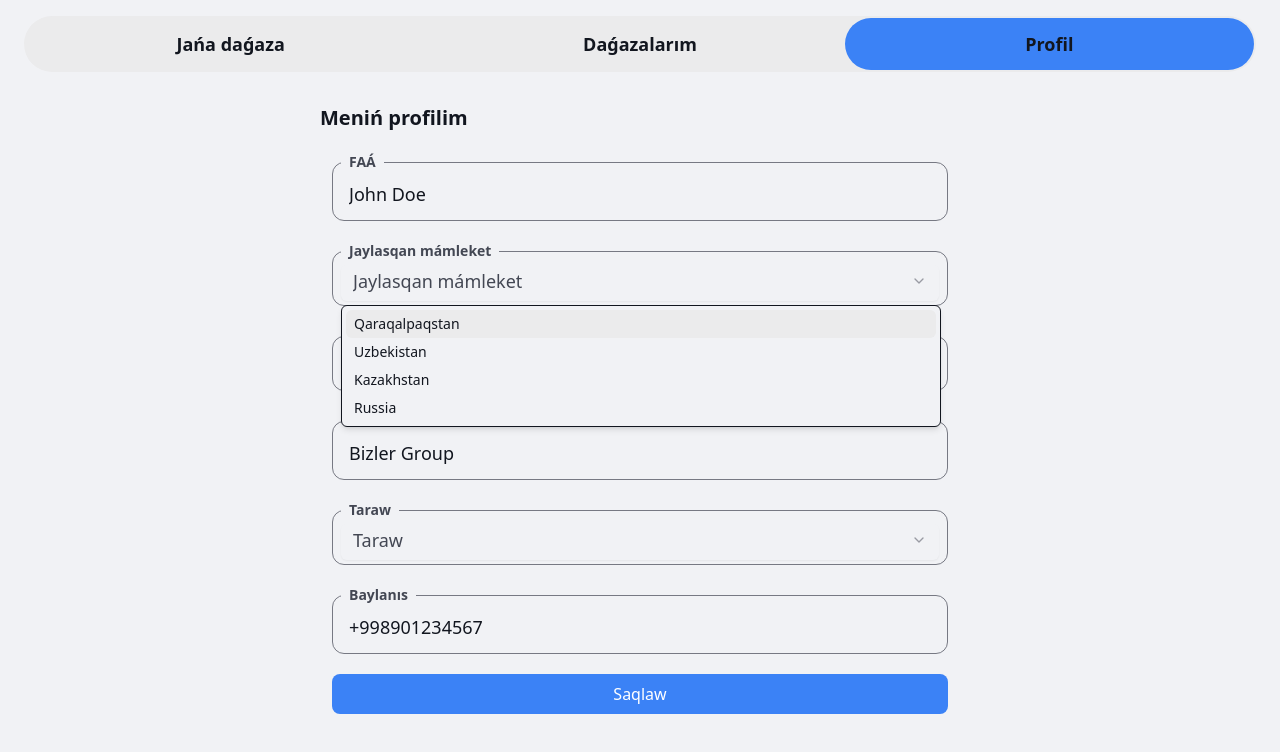
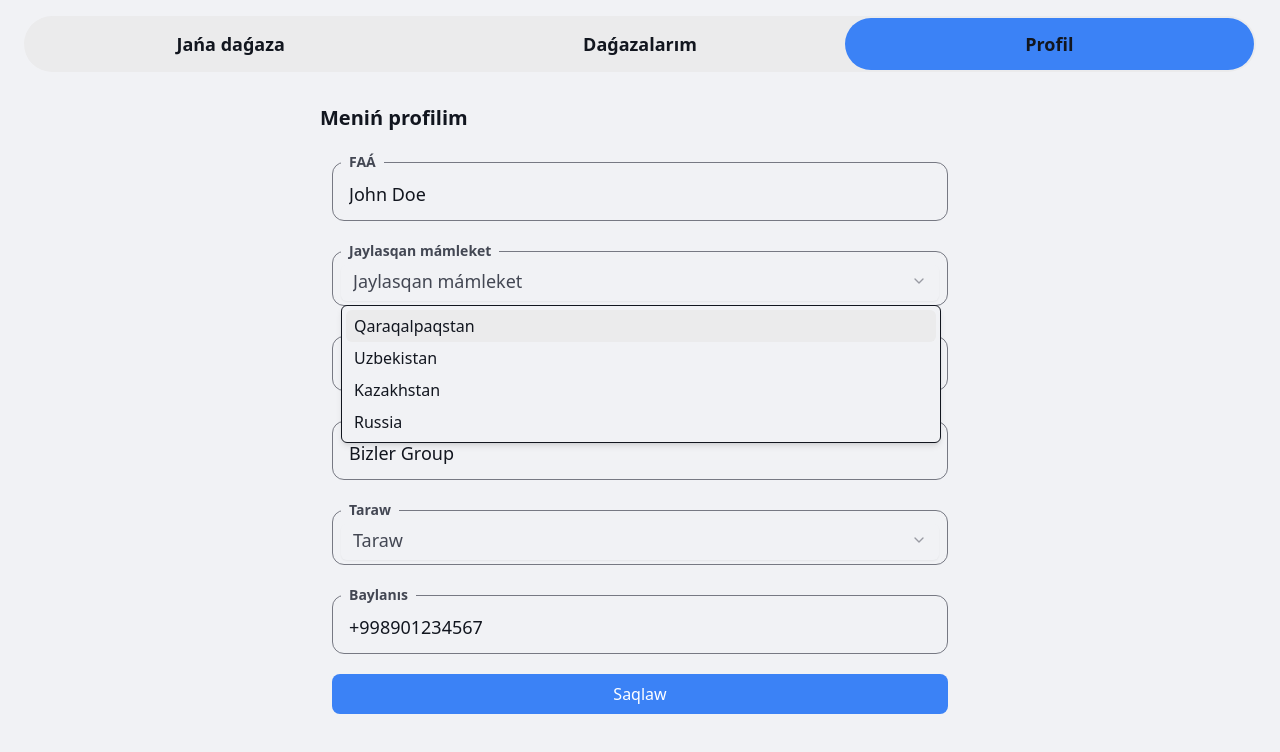
Before and after one commit to Ermuxan7/aumeta-bot, a Next.js app: page /profile in a window 1280 px wide. Both pictures are taken after a click on the button "Jaylasqan mámleket". Shown: the top 752 px of the page. Built offline with nearby package versions, Linux system fonts and the light colour scheme.

Commit message:
Update SelectItem component to use 'text-base' for improved text size consistency

```diff
--- a/components/ui/select.tsx
+++ b/components/ui/select.tsx
@@ -107,7 +107,7 @@ function SelectItem({
     <SelectPrimitive.Item
       data-slot="select-item"
       className={cn(
-        "focus:bg-accent focus:text-accent-foreground [&_svg:not([class*='text-'])]:text-muted-foreground relative flex w-full cursor-default items-center gap-2 rounded-sm py-1.5 pr-8 pl-2 text-sm outline-hidden select-none data-[disabled]:pointer-events-none data-[disabled]:opacity-50 [&_svg]:pointer-events-none [&_svg]:shrink-0 [&_svg:not([class*='size-'])]:size-4 *:[span]:last:flex *:[span]:last:items-center *:[span]:last:gap-2",
+        "focus:bg-accent focus:text-accent-foreground [&_svg:not([class*='text-'])]:text-muted-foreground relative flex w-full cursor-default items-center gap-2 rounded-sm py-1.5 pr-8 pl-2 text-base outline-hidden select-none data-[disabled]:pointer-events-none data-[disabled]:opacity-50 [&_svg]:pointer-events-none [&_svg]:shrink-0 [&_svg:not([class*='size-'])]:size-4 *:[span]:last:flex *:[span]:last:items-center *:[span]:last:gap-2",
         className
       )}
       {...props}
```
